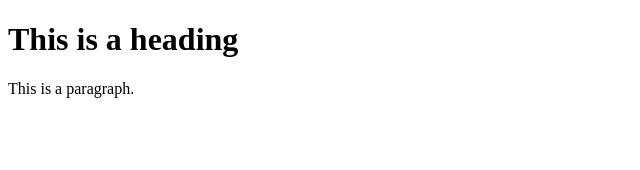
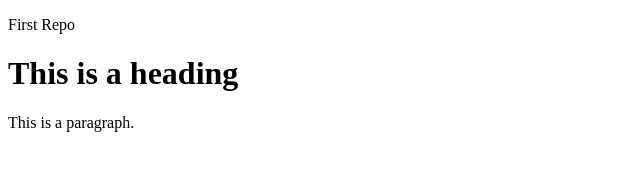
Before and after one commit to KAPIL-KHAPATE/First-Repo, a plain HTML site: page index.html in a window 1280 px wide. Shown: the whole page, without its empty margins (0-640 px from the left). Drawn offline with Linux system fonts and the light colour scheme.

Commit message:
added new para

```diff
--- a/index.html
+++ b/index.html
@@ -3,6 +3,7 @@
 <title>HTML Tutorial</title>
 <body>
 
+<p>First Repo</p>
 <h1>This is a heading</h1>
 <p>This is a paragraph.</p>
 
```
